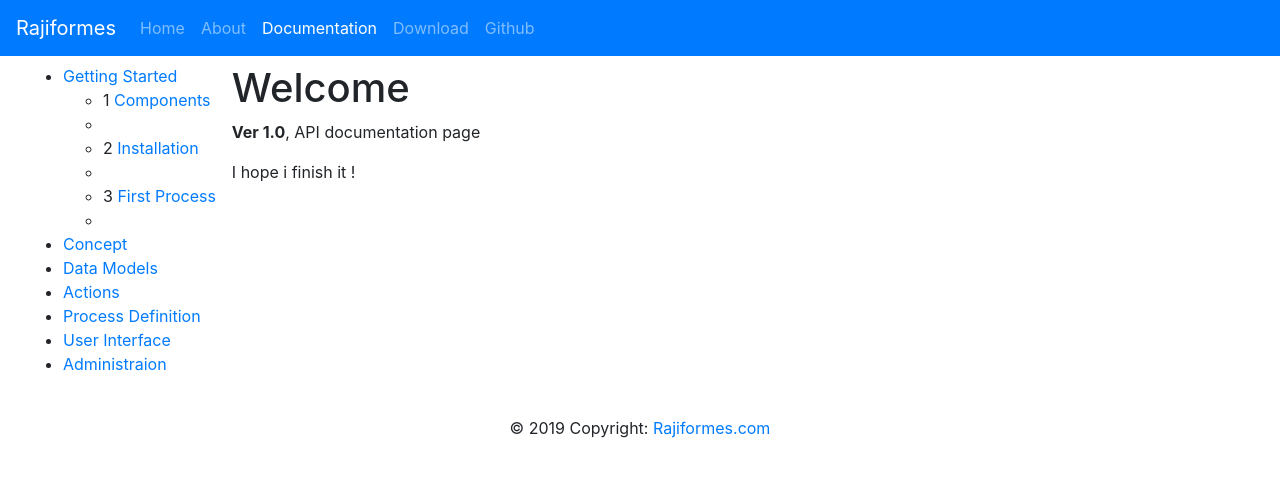
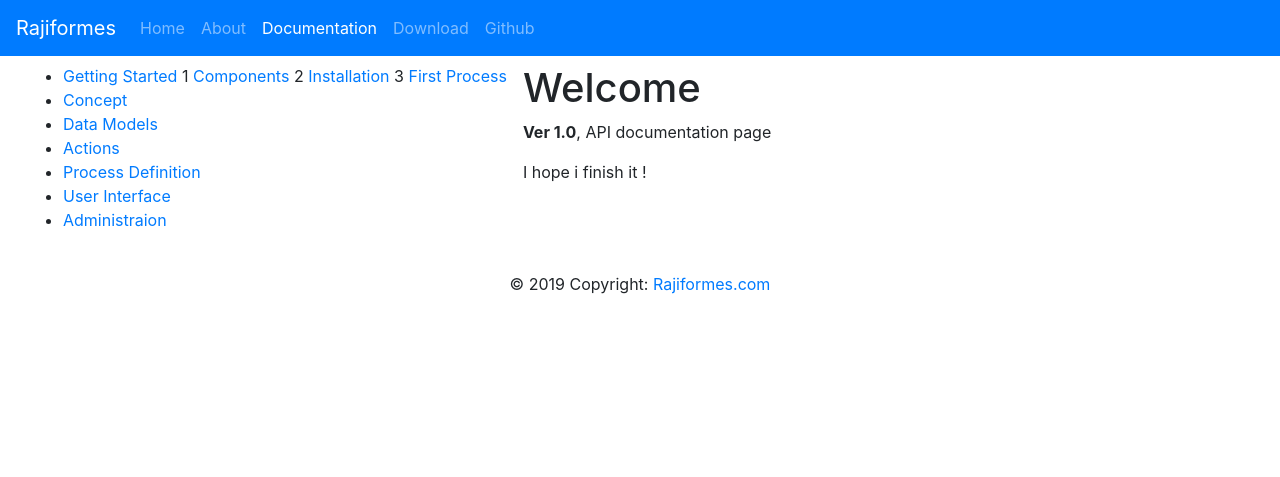
Before and after one commit to rajiformes/rajiformes.github.io, a Jekyll site: the page built from doc/10/getting-started/introduction.md, in a window 1280 px wide. Shown: the top 477 px of the page. Built offline with Jekyll 4.4.1, drawn with Linux system fonts in a browser that asks for light colours.

Commit message:
Update documentation.html

```diff
--- a/_layouts/documentation.html
+++ b/_layouts/documentation.html
@@ -12,21 +12,15 @@
                         <a href="{{ item.url }}">
                             {{ item.title }}
                         </a>
-
-                        </li>
-                          {% if item.items.first %} <ul> {% endif %}
-                            {% for subItem in item.items %}
-
-                            <li t="subitem">
+                                {% for subItem in item.items %}
                                 {{ forloop.index }}
                                 <a href="{{ subItem.url }}">
                                     {{ subItem.title }}
-                                </a>
+                               </a>
 
-                            <li>
                             {% endfor %}
-                       {% if item.items.first %} </ul> {% endif %}
 
+                      </li>
                     {% endfor %}
                 </ul>
             </div>
```
